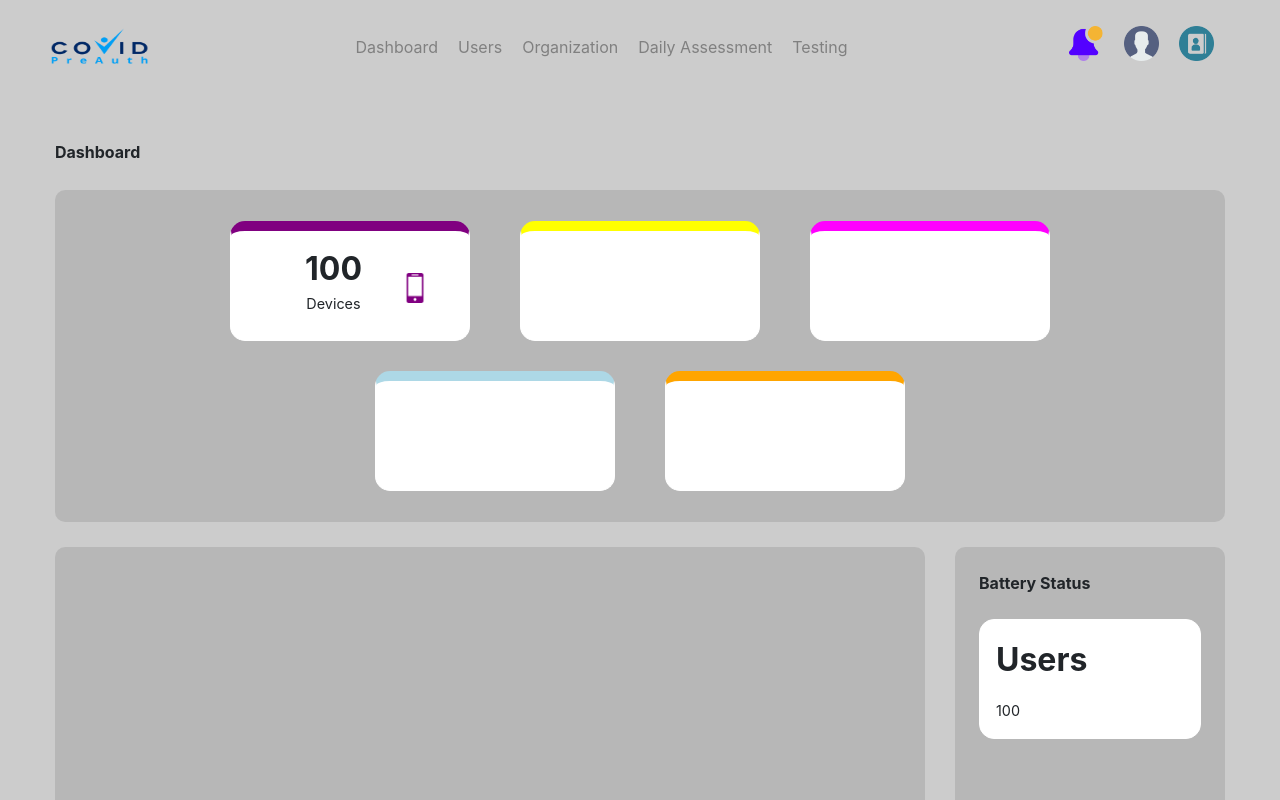
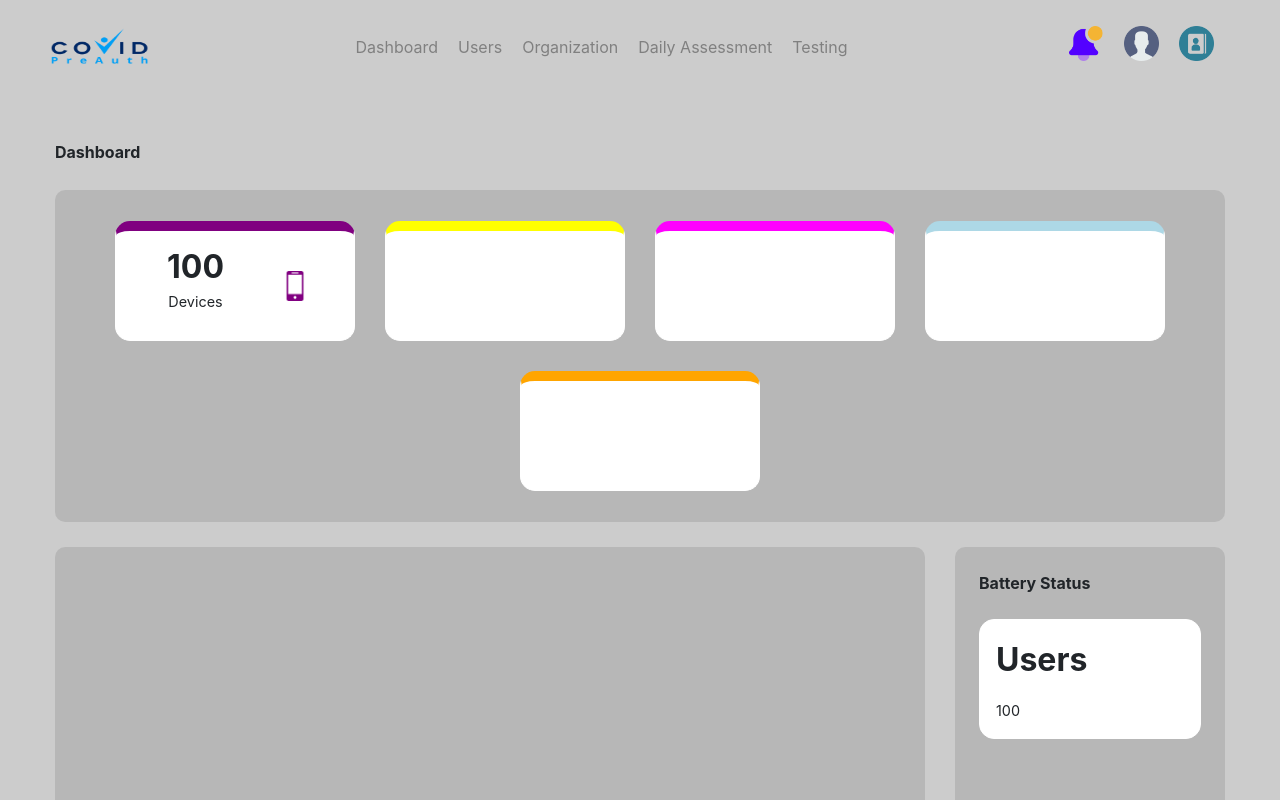
Before and after one commit to mahi30795/React-Typescript, a React (Create React App) app: page / in a window 1280 px wide. Shown: the top 800 px of the page. Built offline with nearby package versions, Linux system fonts and the light colour scheme; the HTML template or start-up script is replaced by a standard one.

Commit message:
further style on small box

```diff
--- a/src/components/SmallBox/SmallBox.style.tsx
+++ b/src/components/SmallBox/SmallBox.style.tsx
@@ -7,20 +7,17 @@ const useStyles = makeStyles({
         height: '15vh',
         border: '1px solid white',
         borderRadius: '15px',
-        margin:'15px 25px',
+        margin:'15px 15px',
         borderTopWidth: '10px',
-
-        '& div':{
-            margin: '0 10px',
-            display: 'flex',
-            flexDirection: 'row',
-            padding: '7px'
-        }
+        display: 'flex',
+        flexWrap: 'wrap',
+        justifyContent: 'center',
+        flexDirection: 'row',
     },
     innerBox:{
         display: 'flex',
         alignItems: 'center',
-        width: '100%',
+        width: '50%',
         justifyContent: 'center',
         '& ul':{
             '& li':{
@@ -40,7 +37,7 @@ const useStyles = makeStyles({
         display: 'flex',
         alignItems: 'center',
         padding: '0.5vh 1vh',
-        width: '100%',
+        width: '50%',
         justifyContent: 'center',
         '& img':{
             width: '30px',
--- a/src/components/SmallBox/SmallBox.tsx
+++ b/src/components/SmallBox/SmallBox.tsx
@@ -15,7 +15,6 @@ const SmallBox: React.FC<SmallBoxProps> = ({ title, count, color, icon }: SmallB
     }
     return (
         <div className={classes.box} style={styleTop}>
-            <div>
             <div className={classes.innerBox}>
                 <ul>
                     <li className={classes.count}>
@@ -30,7 +29,6 @@ const SmallBox: React.FC<SmallBoxProps> = ({ title, count, color, icon }: SmallB
                 {icon !== '' ? <img src={icon} alt="icon" /> : ''}
             </div>
         </div>
-        </div>
 
     );
 }
```
Lines whose indentation alone changed are shown as unchanged.
